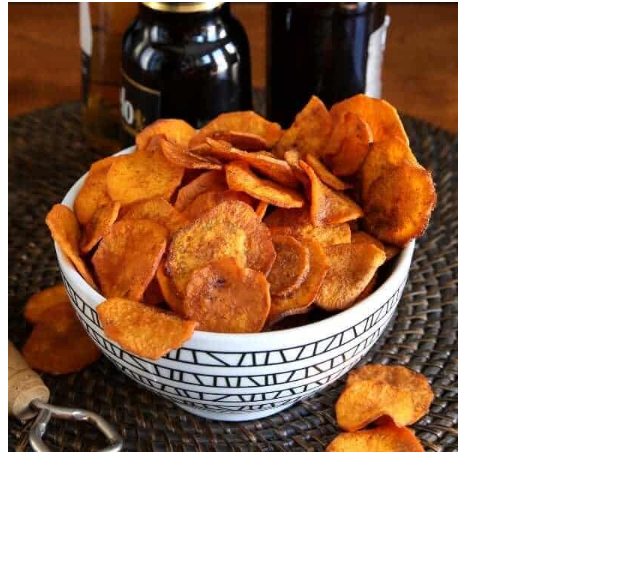
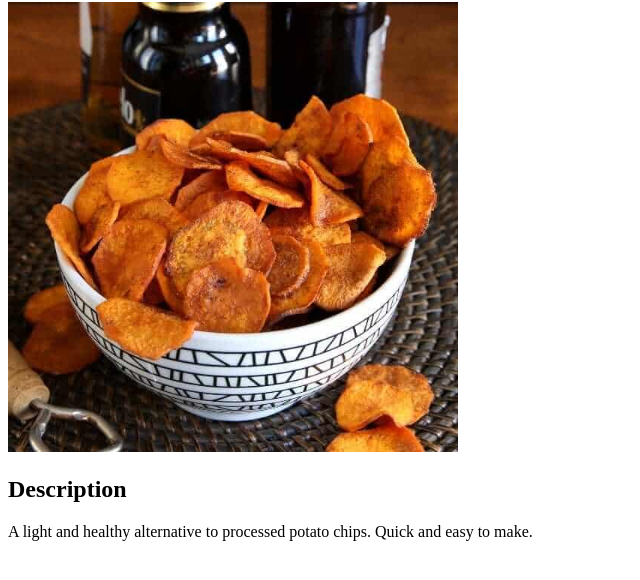
Before and after one commit to jasonleonardxyz/odin-recipes, a plain HTML site: page recipes/sweet_potato.html in a window 1280 px wide. Shown: the part 78-658 px from the top of the page, without its empty margins (0-640 px from the left). Drawn offline with Linux system fonts and the light colour scheme.

Commit message:
Add description to sweet_potato.html
Update the sweet potato recipe with a short description.

```diff
--- a/recipes/sweet_potato.html
+++ b/recipes/sweet_potato.html
@@ -9,5 +9,10 @@
 
         <img src="../images/sweet_potato.jpg" alt="Air Fryer Sweet Potato Chips"
         height="450" width="450">
+
+        <h2>Description</h2>
+        <p>A light and healthy alternative to processed potato chips.
+            Quick and easy to make.
+        </p>
     </body>
 </html>
```
